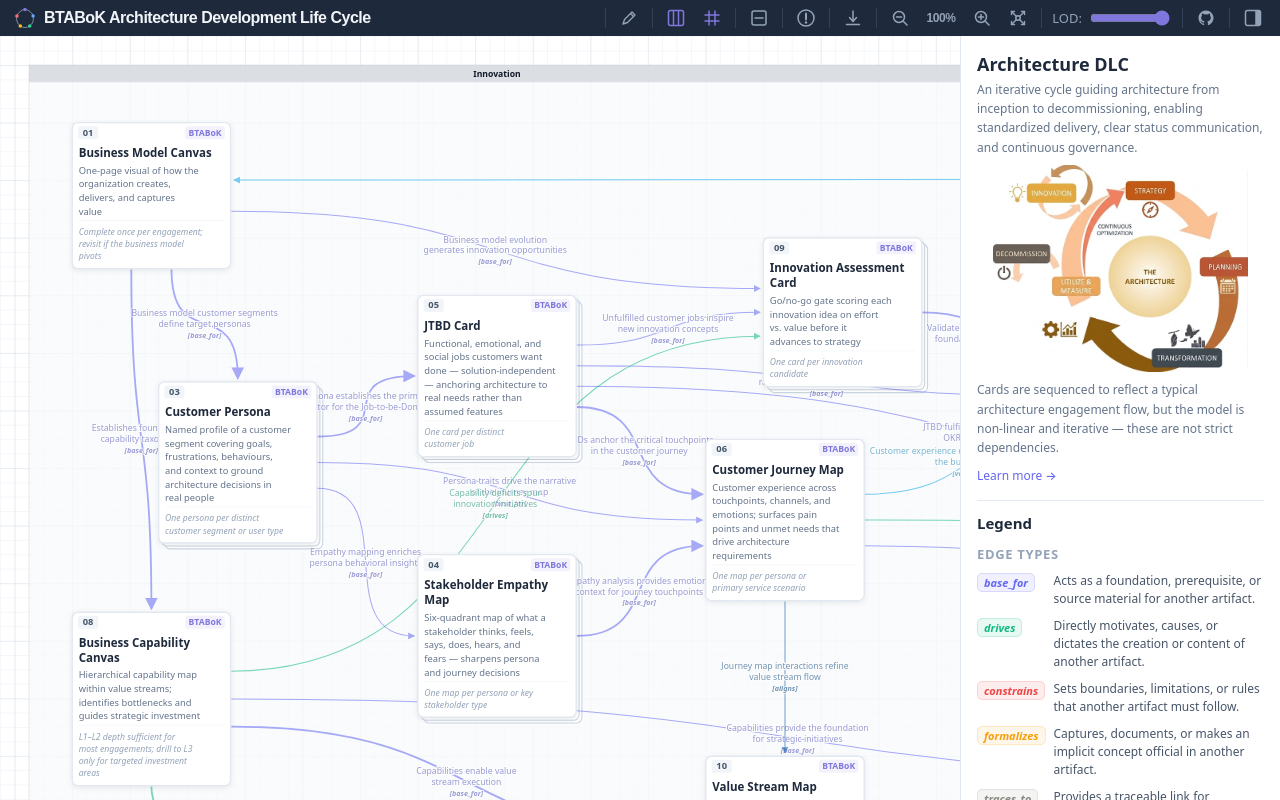
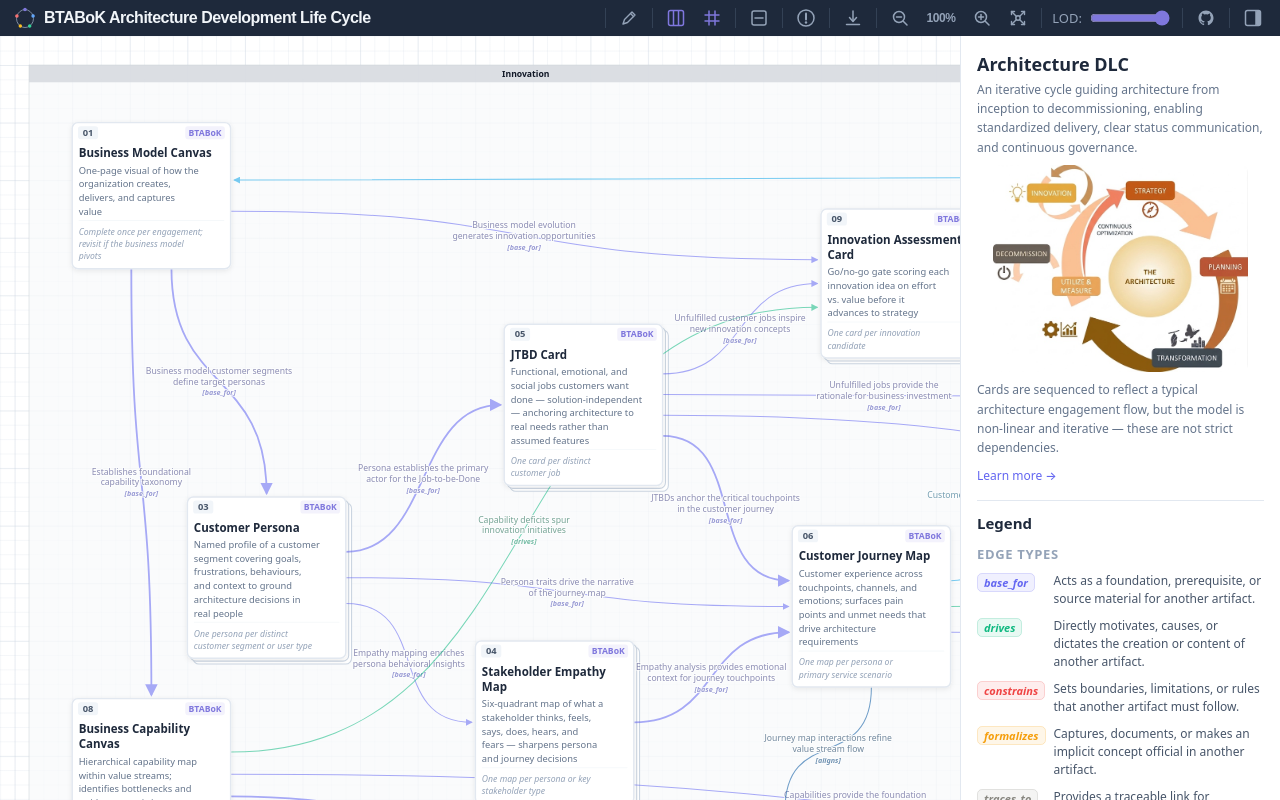
Before and after one commit to hza/btabok-adlc, a React (Vite) app: page / in a window 1280 px wide. Built offline with nearby package versions, Linux system fonts and the light colour scheme.

Commit message:
feat: enhance edge label visibility by adjusting text color in SvgContent

```diff
--- a/src/components/Canvas.tsx
+++ b/src/components/Canvas.tsx
@@ -175,8 +175,8 @@
                       fill={hi ? stroke : darken(typeColor)}
                       stroke="white" strokeWidth="2.8" paintOrder="stroke"
                       style={{ userSelect: 'none' }}>
-                      <tspan x={edge.mx} dy="0">{line1}</tspan>
-                      {line2 && <tspan x={edge.mx} dy="15">{line2}</tspan>}
+                      <tspan x={edge.mx} dy="0" fill={darken(typeColor, 0.5)}>{line1}</tspan>
+                      {line2 && <tspan x={edge.mx} dy="15" fill={darken(typeColor, 0.5)}>{line2}</tspan>}
                       <tspan x={edge.mx} dy="15" fontSize={10} fill={darken(typeColor)} stroke="white" strokeWidth="2"
                         fontStyle="italic" fontWeight="900">[{edge.type}]</tspan>
                     </text>
--- a/src/positions.ts
+++ b/src/positions.ts
@@ -1,50 +1,50 @@
 export const NODE_POSITIONS: Record<string, { x: number; y: number }> = {
   n01: { x:160, y:80 },
   ng1: { x:500, y:480 },
-  n34: { x:280, y:440 },
-  n35: { x:640, y:680 },
-  n33: { x:640, y:320 },
-  n32: { x:1040, y:520 },
+  n34: { x:320, y:600 },
+  n35: { x:720, y:800 },
+  n33: { x:760, y:360 },
+  n32: { x:1160, y:640 },
   ng2: { x:280, y:940 },
-  n02: { x:160, y:760 },
-  n38: { x:1120, y:240 },
-  n31: { x:1040, y:960 },
-  n24: { x:400, y:1120 },
-  n25: { x:1080, y:1240 },
-  ng5: { x:1780, y:1220 },
-  n03: { x:1560, y:1200 },
-  n04: { x:2000, y:1240 },
-  ng6: { x:1680, y:560 },
-  n05: { x:1560, y:320 },
-  ng7: { x:2000, y:240 },
-  n06: { x:1520, y:760 },
-  n23: { x:2000, y:520 },
-  n30: { x:1960, y:880 },
-  n12: { x:2000, y:160 },
-  n08: { x:2400, y:400 },
-  ng9: { x:3100, y:600 },
-  n09: { x:2760, y:560 },
-  n11: { x:3320, y:520 },
-  n26: { x:3320, y:1120 },
-  ng10: { x:2940, y:200 },
-  n10: { x:3240, y:160 },
-  n13: { x:2720, y:240 },
-  ng8: { x:2860, y:1020 },
-  n37: { x:2640, y:1160 },
-  n07: { x:3080, y:880 },
-  ng11: { x:3760, y:440 },
-  n14: { x:3800, y:640 },
-  n15: { x:3720, y:240 },
-  ng13: { x:4360, y:440 },
-  n16: { x:4480, y:440 },
-  ng12: { x:4370, y:790 },
-  n28: { x:4080, y:400 },
-  n17: { x:4280, y:880 },
-  n18: { x:3960, y:960 },
-  n29: { x:3760, y:1240 },
-  n20: { x:4120, y:1240 },
-  n21: { x:4560, y:1200 },
-  n39: { x:4560, y:880 },
-  n22: { x:4960, y:80 },
-  n36: { x:5360, y:360 },
+  n02: { x:160, y:880 },
+  n38: { x:1200, y:200 },
+  n31: { x:1040, y:1040 },
+  n24: { x:600, y:1240 },
+  n25: { x:1080, y:1360 },
+  ng5: { x:1820, y:1220 },
+  n03: { x:1760, y:1360 },
+  n04: { x:2240, y:1440 },
+  ng6: { x:1720, y:560 },
+  n05: { x:1600, y:320 },
+  ng7: { x:2040, y:240 },
+  n06: { x:1640, y:1000 },
+  n23: { x:2280, y:520 },
+  n30: { x:2120, y:960 },
+  n12: { x:2280, y:200 },
+  n08: { x:2680, y:400 },
+  ng9: { x:3380, y:600 },
+  n09: { x:3080, y:640 },
+  n11: { x:3600, y:600 },
+  n26: { x:3600, y:1120 },
+  ng10: { x:3220, y:200 },
+  n10: { x:3560, y:160 },
+  n13: { x:3000, y:240 },
+  ng8: { x:3140, y:1020 },
+  n37: { x:2920, y:1160 },
+  n07: { x:3360, y:880 },
+  ng11: { x:4040, y:440 },
+  n14: { x:4080, y:640 },
+  n15: { x:4000, y:240 },
+  ng13: { x:4640, y:440 },
+  n16: { x:5040, y:680 },
+  ng12: { x:4650, y:790 },
+  n28: { x:4480, y:360 },
+  n17: { x:4680, y:920 },
+  n18: { x:4480, y:1280 },
+  n29: { x:4040, y:1240 },
+  n20: { x:4800, y:1440 },
+  n21: { x:5040, y:400 },
+  n39: { x:5040, y:1120 },
+  n22: { x:5440, y:80 },
+  n36: { x:5840, y:360 },
 };
```
